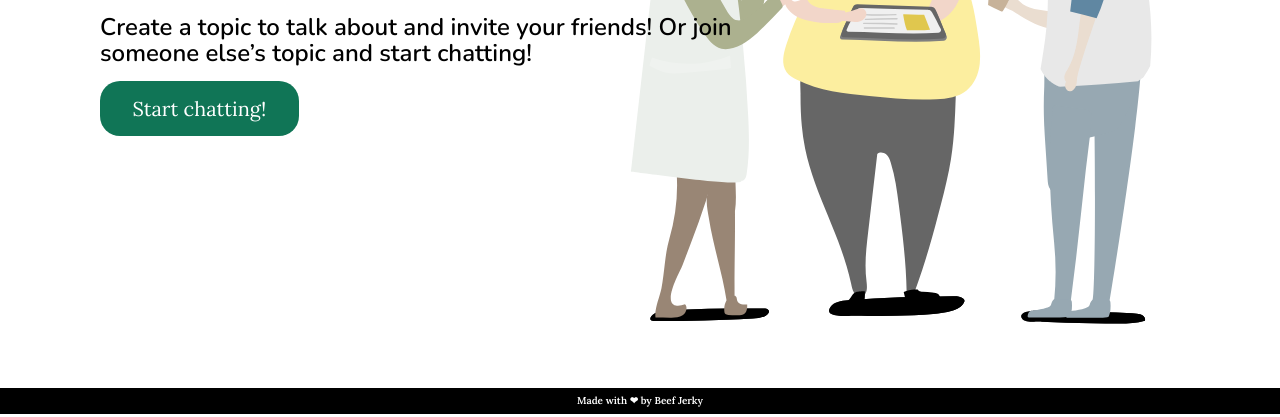
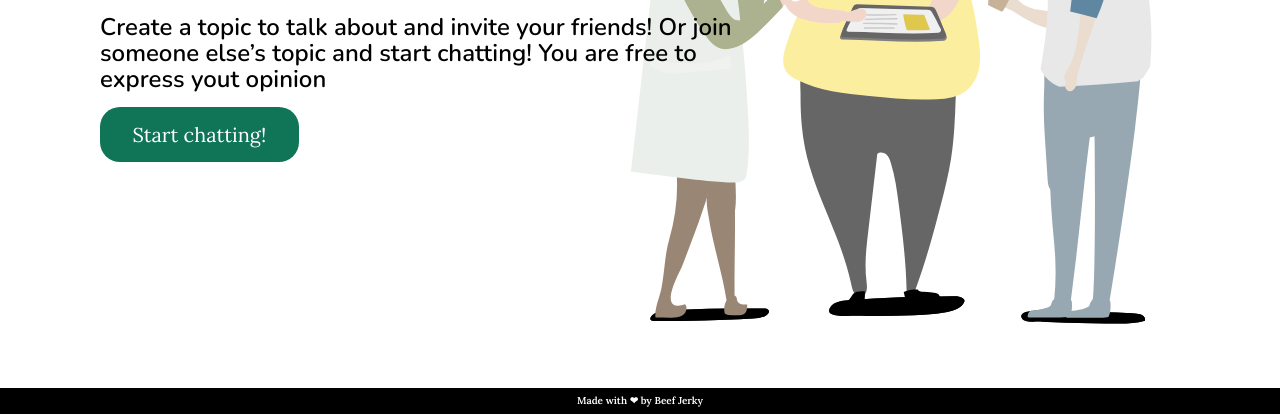
Before and after one commit to yeiltza/ProjectTwo, a website: page public/index.html in a window 1280 px wide. Shown: the part 383-800 px from the top of the page. Drawn offline with Linux system fonts and the light colour scheme; files that its build step writes are made by us from their sources.

Commit message:
Change slogan

```diff
--- a/public/index.html
+++ b/public/index.html
@@ -36,7 +36,7 @@
       </h2>
       <p class="subheader">
         Create a topic to talk about and invite your friends! Or join someone
-        else’s topic and start chatting!
+        else’s topic and start chatting! You are free to express yout opinion
       </p>
       <a class="hero-button" href="/topics">Start chatting!</a>
 
```
